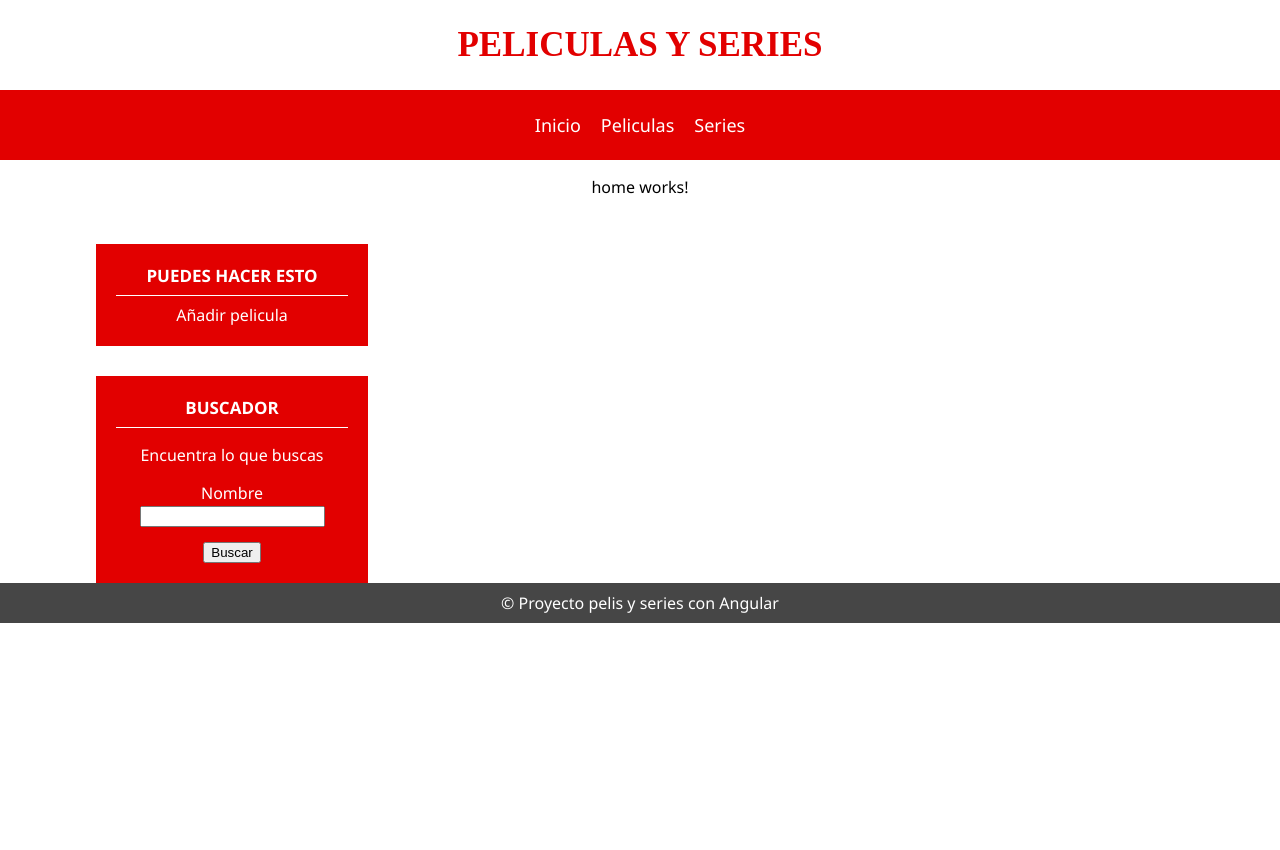
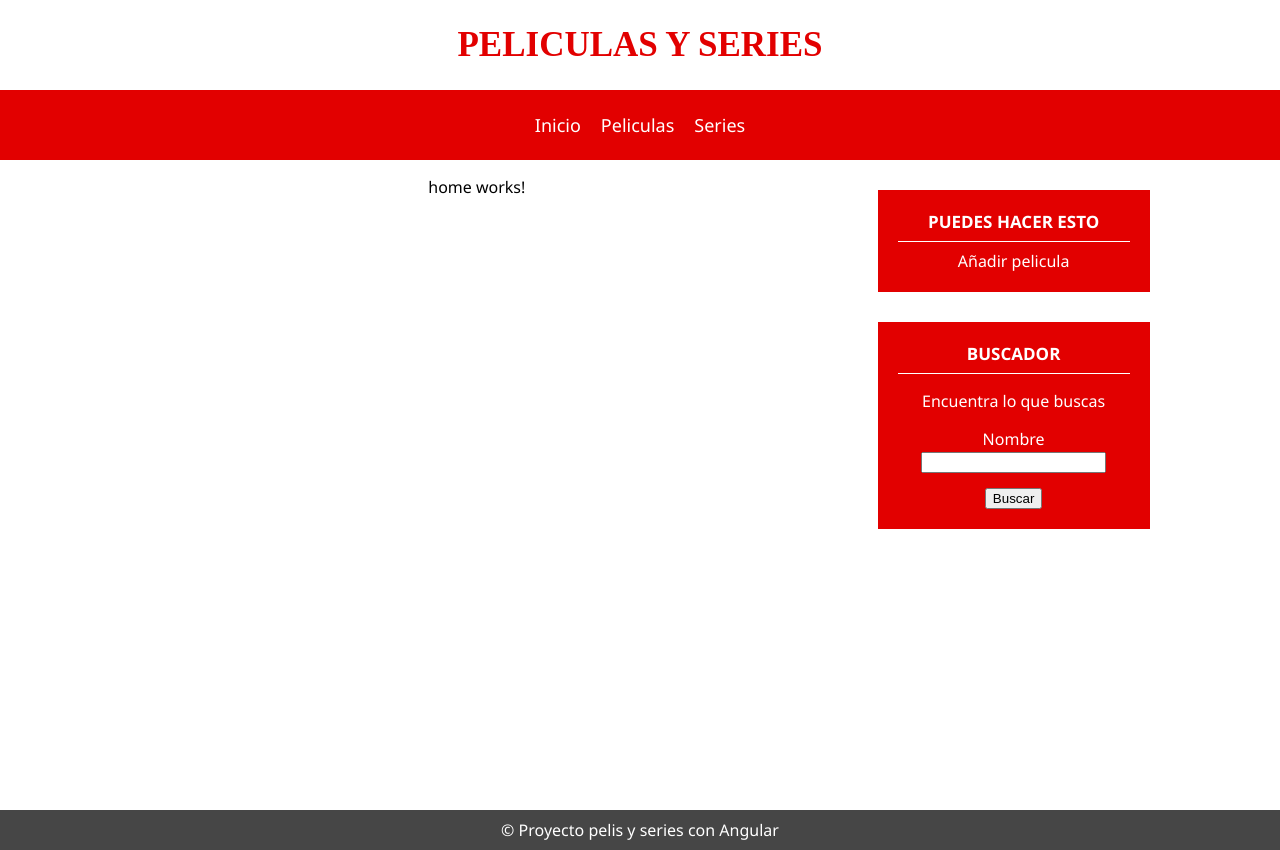
Before and after one commit to Gusy3/angular-pelis-series, an Angular app in the folder PelisySeries/: page / in a window 1280 px wide. Before the commit the page ends 800 px from the top, so only its background shows below. Built offline with nearby package versions, Linux system fonts and the light colour scheme.

Commit message:
Estilos creado para la seccion content

```diff
--- a/PelisySeries/src/app/components/home/home.component.html
+++ b/PelisySeries/src/app/components/home/home.component.html
@@ -1 +1,5 @@
-<p>home works!</p>
+<section id="content">
+
+    <p>home works!</p>
+
+</section>
--- a/PelisySeries/src/assets/css/styles.css
+++ b/PelisySeries/src/assets/css/styles.css
@@ -73,6 +73,16 @@ body{
     color: black !important;
 }
 
+/* CONTENT */
+
+#content{
+    float: left;
+    width: 70%;
+    min-height: 650px;
+    margin-right: 20px;
+}
+
+
 /* SIDEBAR */
 
 #sidebar{
```
